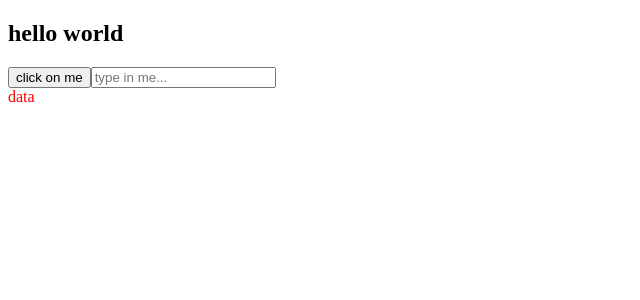
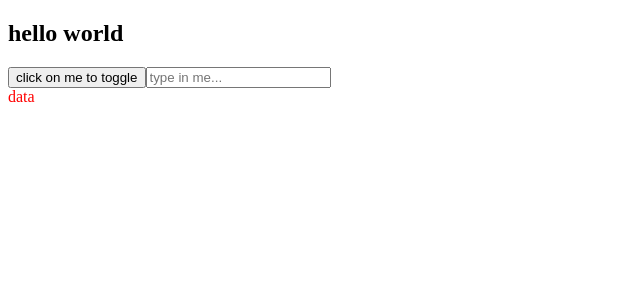
Before and after one commit to muwa37/react-testing-sample, a React (Create React App) app: page / in a window 1280 px wide. Shown: the top 300 px of the page, without its empty margins (0-640 px from the left). Built offline with nearby package versions, Linux system fonts and the light colour scheme.

Commit message:
Modified btn

```diff
--- a/src/App.js
+++ b/src/App.js
@@ -17,7 +17,7 @@ function App() {
       {toggle && <div data-testid='toggle-elem'>toggle</div>}
       <h2>hello world</h2>
       <button data-testid='toggle-btn' onClick={onToggle}>
-        click on me
+        click on me to toggle
       </button>
       <input type='text' placeholder='type in me...' />
       {data && <div style={{ color: 'red' }}>data</div>}
```
